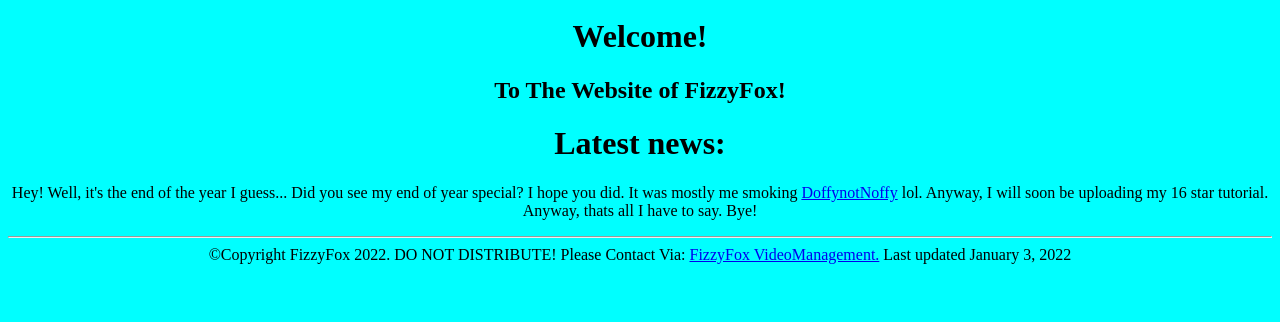
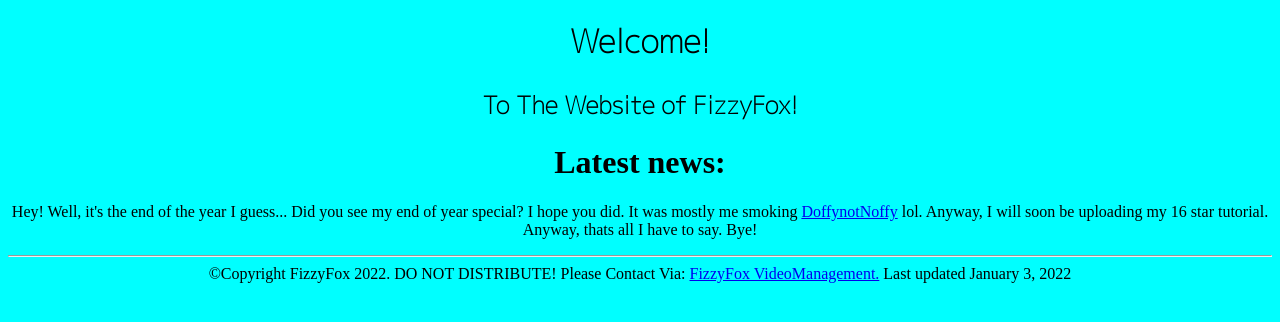
Before and after one commit to FizzyFoxPog/FizzyFoxPog.github.io, a plain HTML site: page index.html in a window 1280 px wide. Shown: the part 40-362 px from the top of the page. Drawn offline with Linux system fonts and the light colour scheme.

Commit message:
Update index.css

```diff
--- a/Css/index.css
+++ b/Css/index.css
@@ -1,13 +1,15 @@
+@import url('https://fonts.googleapis.com/css2?family=M+PLUS+1p:wght@100&display=swap');
+
 .about {
-  font-family: MPLUS;
+  font-family: 'M PLUS 1p', sans-serif;
 }
 
 .header {
-  font-family: MPLUS;
+  font-family: 'M PLUS 1p', sans-serif;
 }
 
 .header2BOI {
-  font-family: MPLUS;
+  font-family: 'M PLUS 1p', sans-serif;
 }
 
 .FizzyFox {
```
